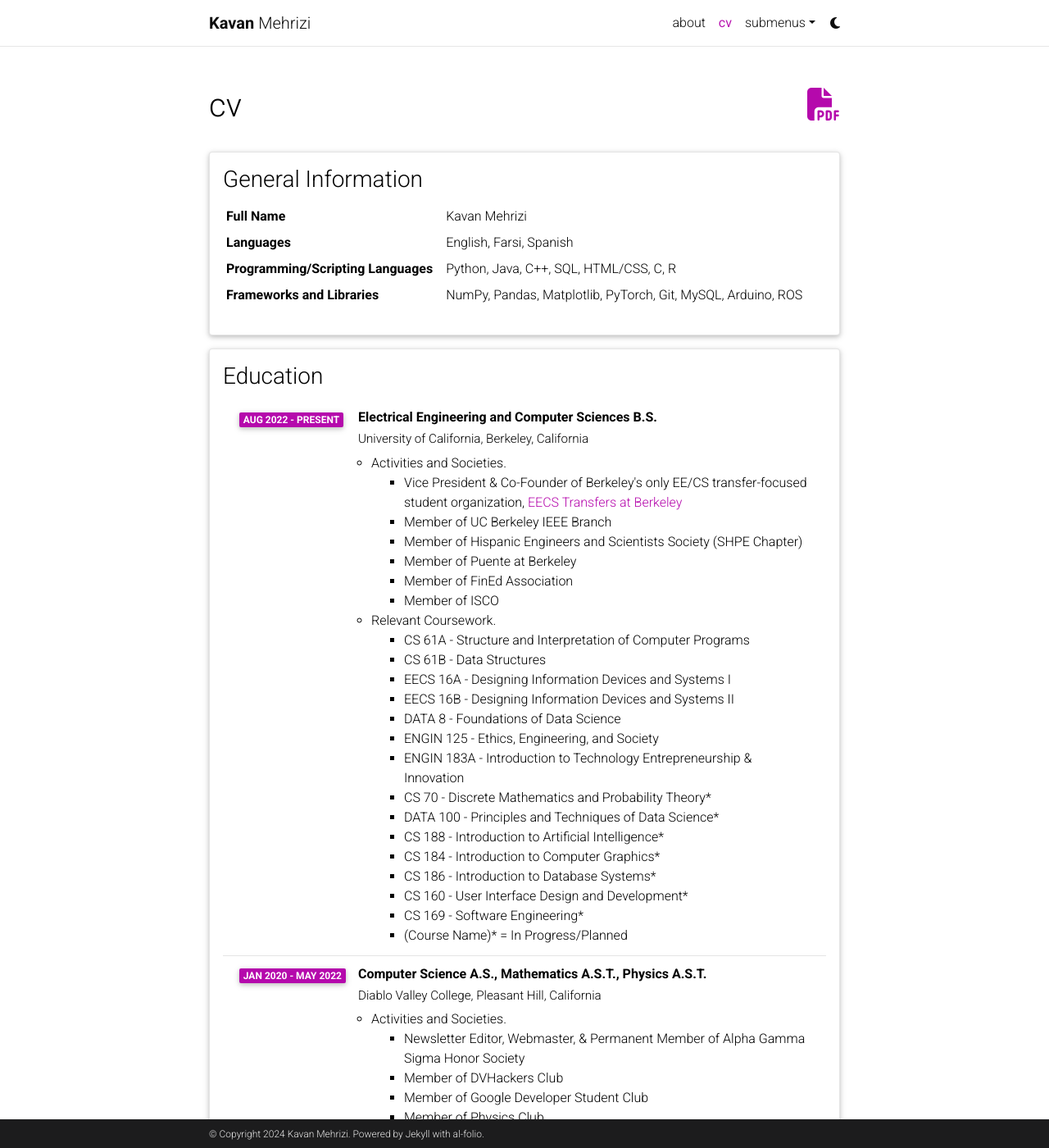
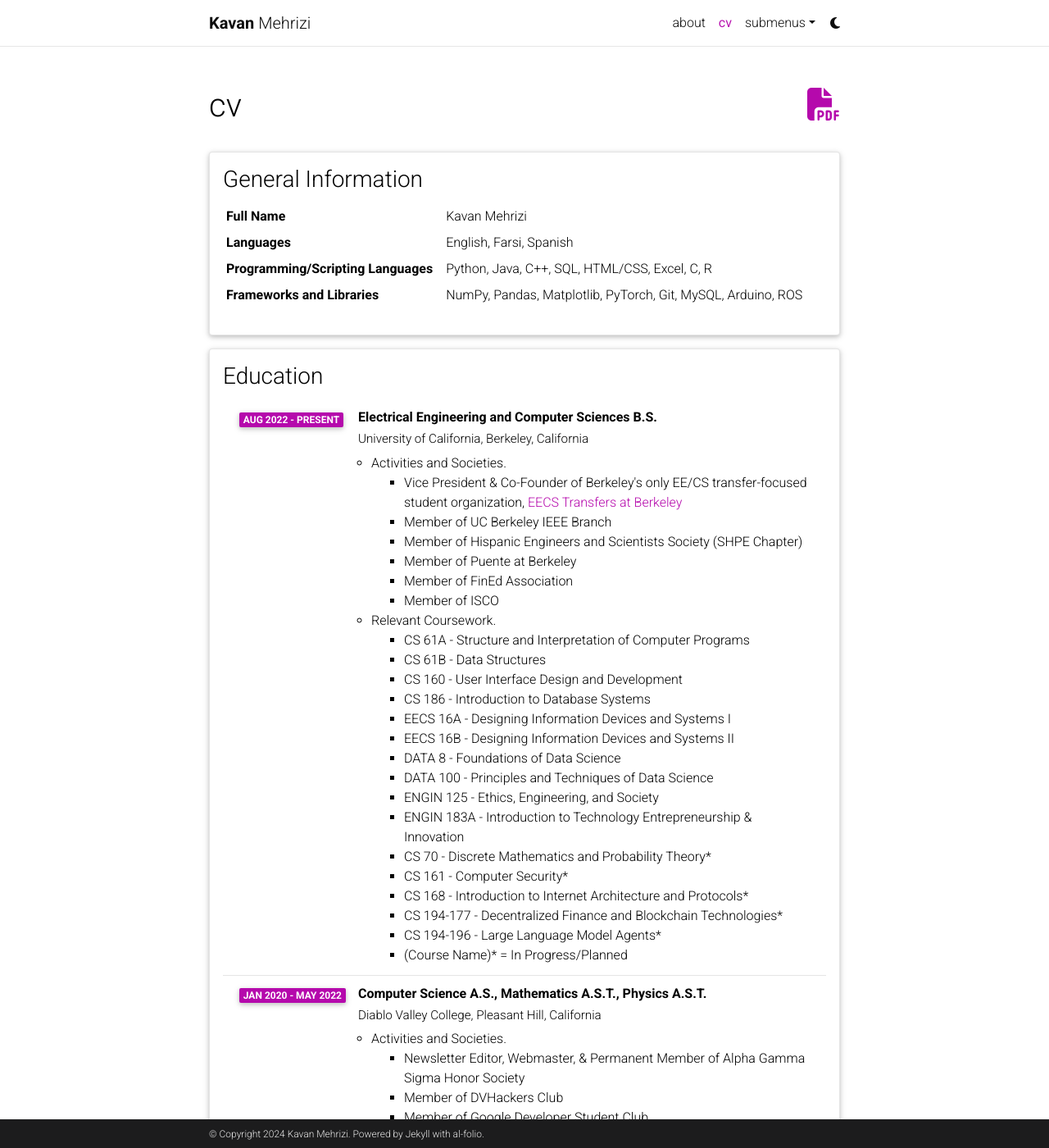
Before and after one commit to KavanMehrizi/kavanmehrizi.github.io, a Jekyll site: the page built from _pages/cv.md, in a window 1280 px wide and 1400 px high. Shown: the whole window at 82% size. Built offline with Jekyll 4.4.1, drawn with Linux system fonts in a browser that asks for light colours; full-size pictures stand in for the smaller copies a plugin makes; comment, search, counter and statistics services are not loaded; a style sheet for code colours, icons or effects is not loaded; some of the changed text lies outside the part shown.

Commit message:
updated some stuff

```diff
--- a/_data/cv.yml
+++ b/_data/cv.yml
@@ -6,7 +6,7 @@
     - name: Languages
       value: English, Farsi, Spanish
     - name: Programming/Scripting Languages
-      value: Python, Java, C++, SQL, HTML/CSS, C, R
+      value: Python, Java, C++, SQL, HTML/CSS, Excel, C, R
     - name: Frameworks and Libraries
       value: NumPy, Pandas, Matplotlib, PyTorch, Git, MySQL, Arduino, ROS
 
@@ -29,18 +29,19 @@
           contents:
             - CS 61A - Structure and Interpretation of Computer Programs
             - CS 61B - Data Structures
+            - CS 160 - User Interface Design and Development
+            - CS 186 - Introduction to Database Systems
             - EECS 16A - Designing Information Devices and Systems I
             - EECS 16B - Designing Information Devices and Systems II
             - DATA 8 - Foundations of Data Science
+            - DATA 100 - Principles and Techniques of Data Science
             - ENGIN 125 - Ethics, Engineering, and Society
             - ENGIN 183A - Introduction to Technology Entrepreneurship & Innovation
             - CS 70 - Discrete Mathematics and Probability Theory*
-            - DATA 100 - Principles and Techniques of Data Science*
-            - CS 188 - Introduction to Artificial Intelligence*
-            - CS 184 - Introduction to Computer Graphics*
-            - CS 186 - Introduction to Database Systems*
-            - CS 160 - User Interface Design and Development*
-            - CS 169 - Software Engineering*
+            - CS 161 - Computer Security*
+            - CS 168 - Introduction to Internet Architecture and Protocols*
+            - CS 194-177 - Decentralized Finance and Blockchain Technologies*
+            - CS 194-196 - Large Language Model Agents*
 
             - (Course Name)* = In Progress/Planned
     - title: Computer Science A.S., Mathematics A.S.T., Physics A.S.T.
@@ -74,6 +75,11 @@
 - title: Experience
   type: time_table
   contents:
+    - title: Data Strategy and Analytics Intern
+      institution: American Express Company, Phoenix, Arizona
+      year: June 2024 - Aug 2024
+      description:
+        - Credit Fraud & Risk (CFR) Business Unit
     - title: SURE AI/ML Researcher
       institution: Amazon - UCLA, Los Angeles, California
       year: June 2023 - Aug 2023
@@ -99,7 +105,7 @@
   contents:
     - year: 2022
       items:
-        - Graduated with Honors
+        - Graduated with Highest Honors
         - Milagros Ojermark Academic Transfer Scholarship
         - Academic Honors
     - year: 2021
```
Also changed, not shown: _pages/about.md (+4 -4 lines), assets/img/kavan.jpg (added), assets/img/prof_pic.jpg (deleted).
